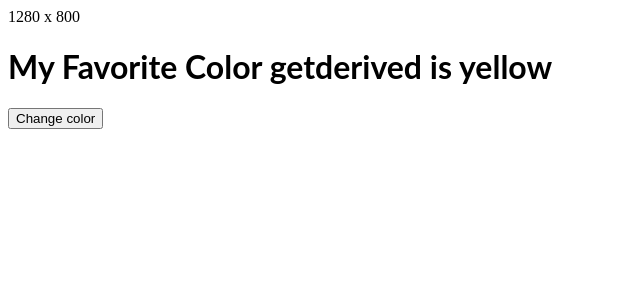
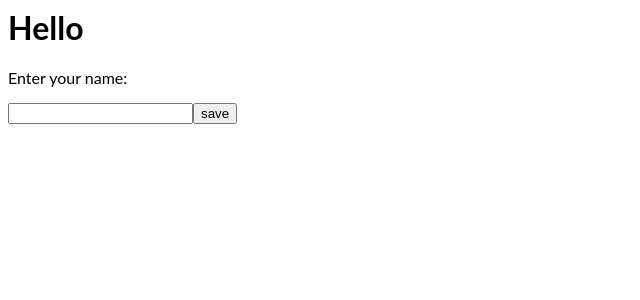
Before and after one commit to sarvaiyayash90/react-hrcb8y, a React (Create React App) app: page / in a window 1280 px wide. Shown: the top 300 px of the page, without its empty margins (0-640 px from the left). Built offline with nearby package versions, Linux system fonts and the light colour scheme.

Commit message:
2 files modified

```diff
--- a/src/App.js
+++ b/src/App.js
@@ -24,10 +24,10 @@ export default function App() {
         {/* <Didupdate /> */}
         {/* <New_shouldComponentUpdate /> */}
         {/* <New_getSnapshotBeforeUpdate /> */}
-        {/* <NewClass />
-        <New_PropTypes name="yash" age={25} /> */}
-        <New_WindowDimensions />
-        <New_getDerivedStateFromProps favcol="yellow" />
+        <NewClass />
+        {/* <New_PropTypes name="yash" age={25} /> */}
+        {/* <New_WindowDimensions />
+        <New_getDerivedStateFromProps favcol="yellow" /> */}
       </React.Fragment>
     </>
   );
--- a/src/NewClass.js
+++ b/src/NewClass.js
@@ -2,17 +2,24 @@ import React from 'react';
 class NewClass extends React.Component {
   constructor(props) {
     super(props);
-    this.state = { username: '' };
-    // this.username = React.createRef();
+    this.state = { username: [] };
   }
+
   myChangeHandler = event => {
-    this.setState({ username: event.target.value });
-    // this.username.current.value;
+    this.setState({ ...this.state.username, username: event.target.value });
+    // this.replaceState({ name: null });
   };
+
+  onSaveHandler = e => {
+    console.log('dataa=>', this.state.username);
+    this.setState({ username: '' });
+    // this.setState({ ...newname, {this.state.username });
+  };
+
   render() {
     let header = '';
     if (this.state.username) {
-      header = <h1>Hello {this.username}</h1>;
+      header = <h1>Hello {this.state.username}</h1>;
     } else {
       header = '';
     }
@@ -20,11 +27,11 @@ class NewClass extends React.Component {
       <form>
         {header}
         <p>Enter your name:</p>
-        <input
-          type="text"
-          ref={this.username}
-          onChange={this.myChangeHandler}
-        />
+        {this.state.username}
+        <input type="text" onChange={this.myChangeHandler} />
+        <button type="submit" onClick={this.onSaveHandler}>
+          save
+        </button>
       </form>
     );
   }
```
